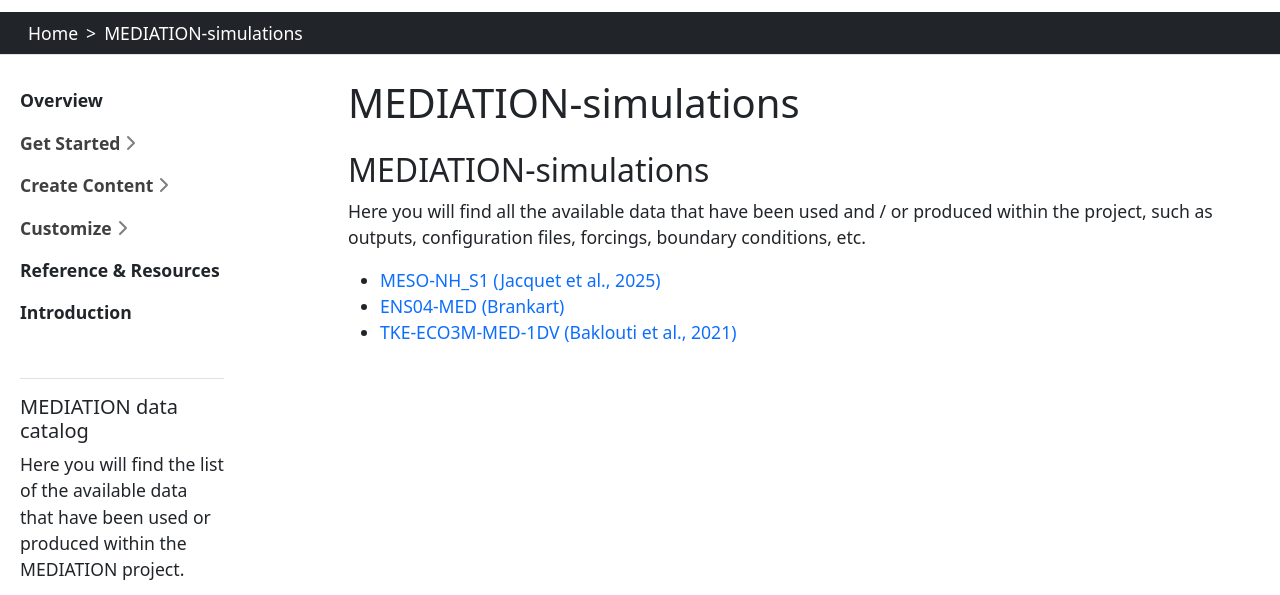
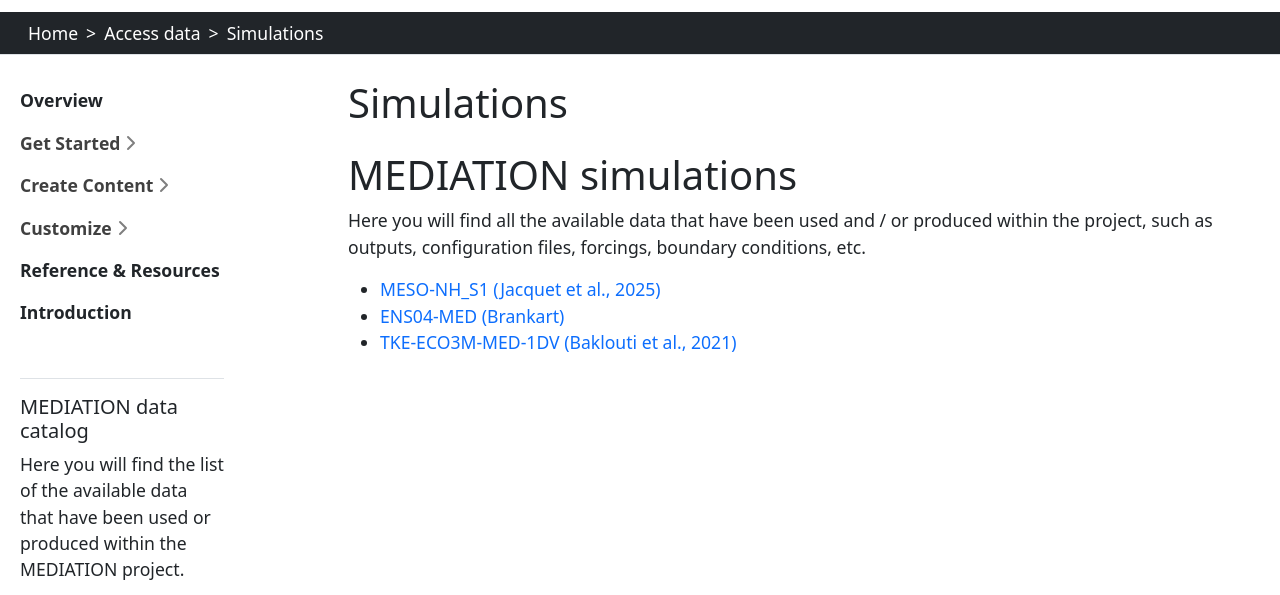
Before and after one commit to MEDIATION-ocean/mediation-catalog-webpage, a Jekyll site: the page built from content/accessdata/simulations.md, in a window 1280 px wide and 900 px high, cut to the strip 120-715 px from the top of the window. Built offline with Jekyll 4.4.1, drawn with Linux system fonts in a browser that asks for light colours; our own code applies the rules of GitHub Pages for plain Markdown files.

Commit message:
Update simulations.md

```diff
--- a/content/accessdata/simulations.md
+++ b/content/accessdata/simulations.md
@@ -1,5 +1,10 @@
-## MEDIATION-simulations
+---
+section: Access data
+nav_order: 1
+title: Simulations
+---
 
+# MEDIATION simulations
 
 Here you will find all the available data that have been used and / or produced within the project, such as outputs, configuration files, forcings, boundary conditions, etc.
 
```
